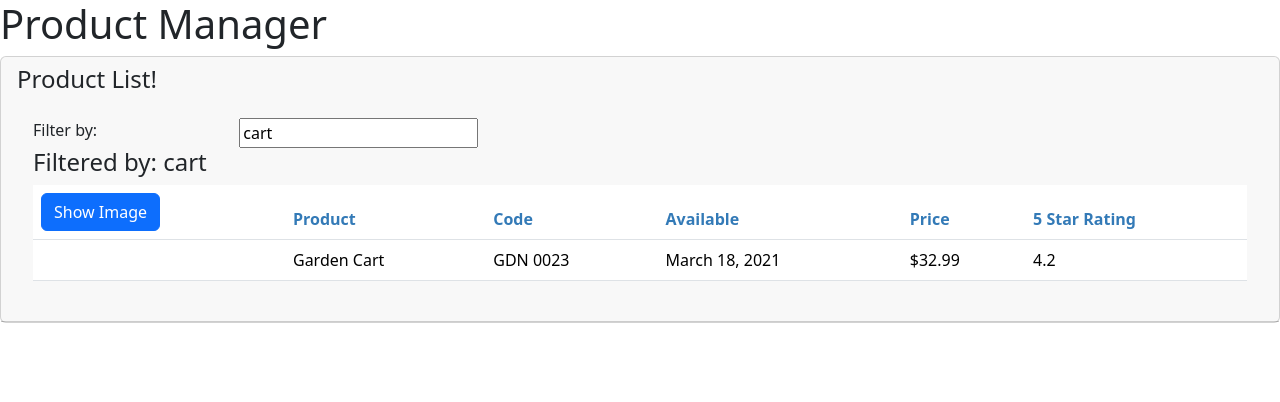
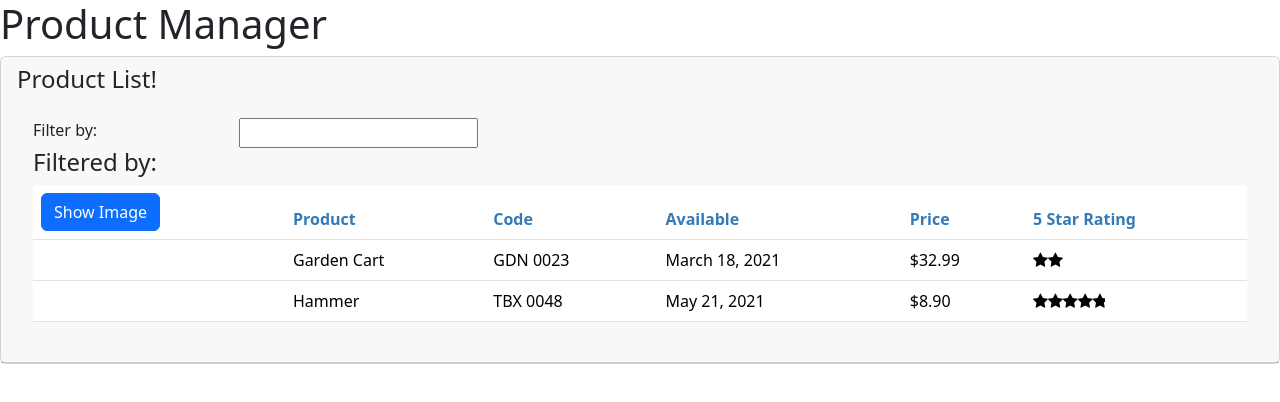
Before and after one commit to acidSnkj/product_manager, an Angular app: page / in a window 1280 px wide. Shown: the top 402 px of the page. Built offline with nearby package versions, Linux system fonts and the light colour scheme.

Commit message:
:rocket: Handing events, passind Data to parent
@Input -> Data send from parent
@Output -> Data send to parent (must be used with EventEmitter

```diff
--- a/src/app/app.module.ts
+++ b/src/app/app.module.ts
@@ -5,12 +5,14 @@
 import { AppComponent } from './app.component';
 import { ProductListComponent } from './products/product-list.component';
 import { ConvertToSpacesPipe } from './shared/convert-to-spaces.pipe';
+import { StartComponent } from './shared/start.compontent';
 
 @NgModule({
   declarations: [
     AppComponent,
     ProductListComponent,
-    ConvertToSpacesPipe
+    ConvertToSpacesPipe,
+    StartComponent
   ],
   imports: [
     BrowserModule,
--- a/src/app/products/product-list.component.html
+++ b/src/app/products/product-list.component.html
@@ -38,7 +38,7 @@
             <td>{{product.productCode | convertToSpaces:"-"}}</td>
             <td>{{product.releaseDate}}</td>
             <td>{{product.price | currency}}</td>
-            <td>{{product.starRating}}</td>
+            <td><pm-start [rating]="product.starRating" (ratingClicked)="onRatingClicked($event)"></pm-start></td>
           </tr>
         </tbody>
       </table>
--- a/src/app/products/product-list.component.ts
+++ b/src/app/products/product-list.component.ts
@@ -33,7 +33,7 @@
       "releaseDate": "March 18, 2021",
       "description": "15 gallon capacity rolling garden cart",
       "price": 32.99,
-      "starRating": 4.2,
+      "starRating": 2,
       "imageUrl": "assets/images/garden_cart.png"
     },
     {
@@ -59,6 +59,10 @@
   }
 
   ngOnInit(): void {
-    this.listFilter = "cart";
+    this.listFilter = "";
+  }
+
+  onRatingClicked(message: string): void {
+    this.pageTitle = 'Product List: ' + message;
   }
 }
--- /dev/null
+++ b/src/app/shared/star.component.css
@@ -0,0 +1,7 @@
+.crop {
+  overflow: hidden;
+}
+
+div {
+  cursor: pointer;
+}
--- /dev/null
+++ b/src/app/shared/star.component.html
@@ -0,0 +1,12 @@
+<div class="crop"
+  [style.width.px]="cropWidth"
+  [title]="rating"
+>
+  <div style="width: 75px" (click)="onClick()">
+    <span class="fa fa-star"></span>
+    <span class="fa fa-star"></span>
+    <span class="fa fa-star"></span>
+    <span class="fa fa-star"></span>
+    <span class="fa fa-star"></span>
+  </div>
+</div>
--- /dev/null
+++ b/src/app/shared/start.compontent.ts
@@ -0,0 +1,22 @@
+import { Component, EventEmitter, Input, OnChanges, Output } from "@angular/core";
+
+@Component({
+  selector: 'pm-start',
+  templateUrl: './star.component.html',
+  styleUrls: ['./star.component.css']
+})
+
+export class StartComponent implements OnChanges {
+  @Input() rating: number = 0;
+  cropWidth: number = 75;
+
+  @Output() ratingClicked: EventEmitter<string> = new EventEmitter<string>();
+
+  ngOnChanges(): void {
+    this.cropWidth = this.rating * 75 / 5;
+  }
+
+  onClick(): void {
+    this.ratingClicked.emit(`The rating ${this.rating} was clicked`)
+  }
+}
```
